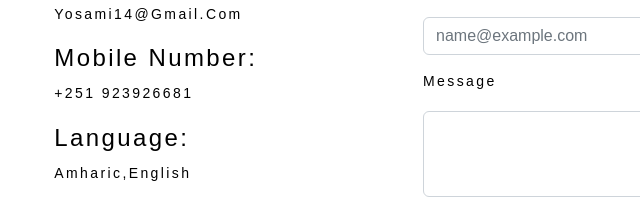
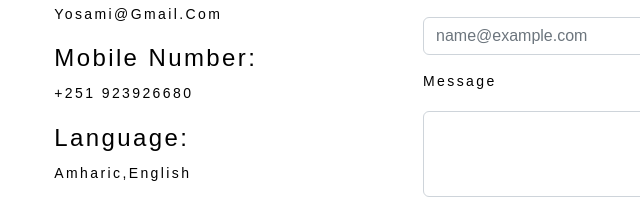
Before and after one commit to yosami14/portifolio, a plain HTML site: page index.html in a window 1280 px wide. Shown: the part 1861-2070 px from the top of the page, 425-1065 px from the left. Drawn offline with nearby package versions, Linux system fonts and the light colour scheme.

Commit message:
Update index.html
Corrected Information section

```diff
--- a/index.html
+++ b/index.html
@@ -259,8 +259,8 @@ Contact
           <div id="my-contact"><h3>Location:</h3><h4>Addis Ababa,Ethiopia</h4></div>
 
 
-                  <div id="my-contact"><h3>Email:</h3><h4>yosami14@gmail.com</h4></div>
-                  <div id="my-contact"><h3>Mobile Number:</h3><h4>+251 923926681</h4></div>
+                  <div id="my-contact"><h3>Email:</h3><h4>yosami@gmail.com</h4></div>
+                  <div id="my-contact"><h3>Mobile Number:</h3><h4>+251 923926680</h4></div>
                   <div id="my-contact"><h3>Language: </h3><h4>Amharic,English</h4></div>
                   <div id="my-contact">
         <i class="social-logo fa-brands fa-facebook-f"></i>
```
